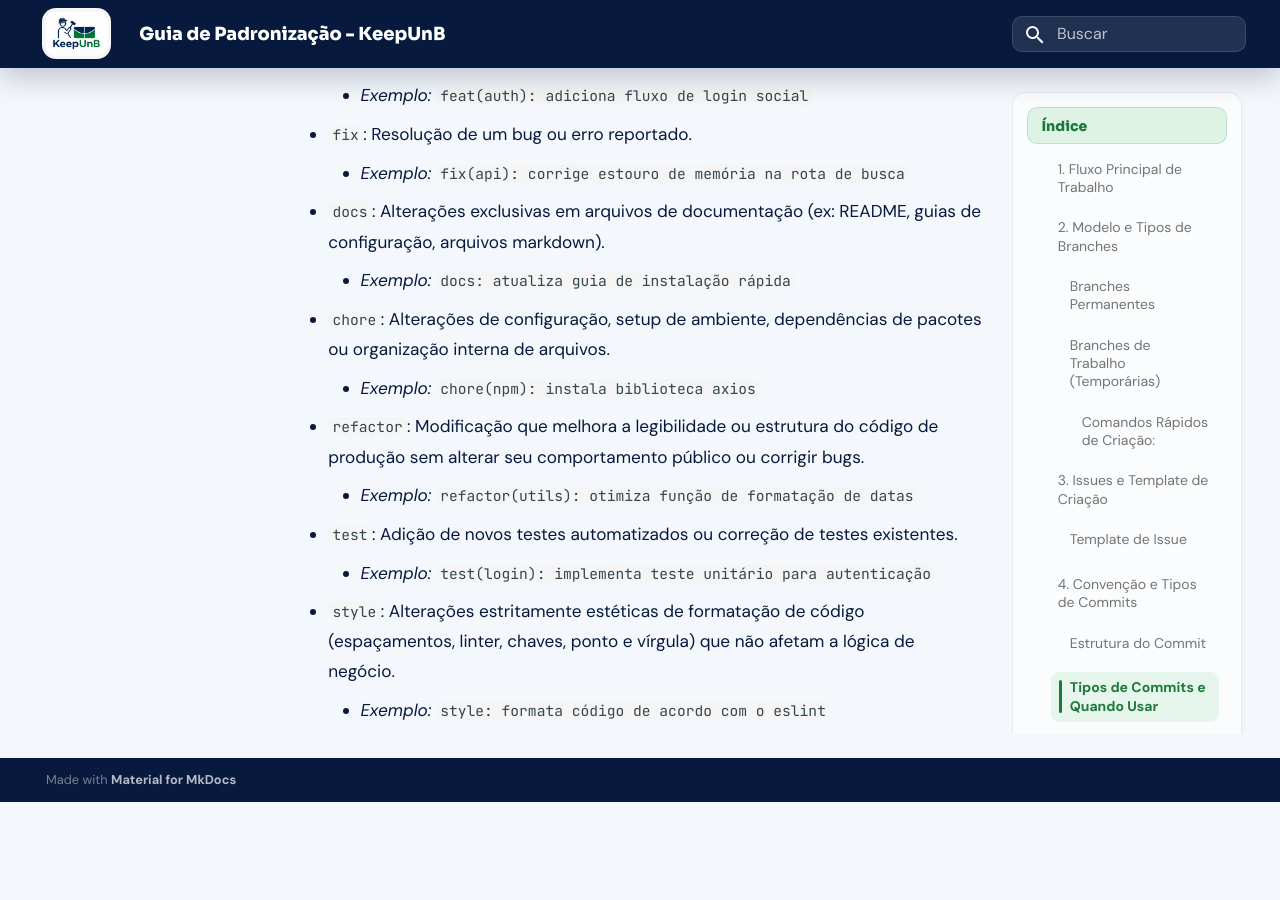
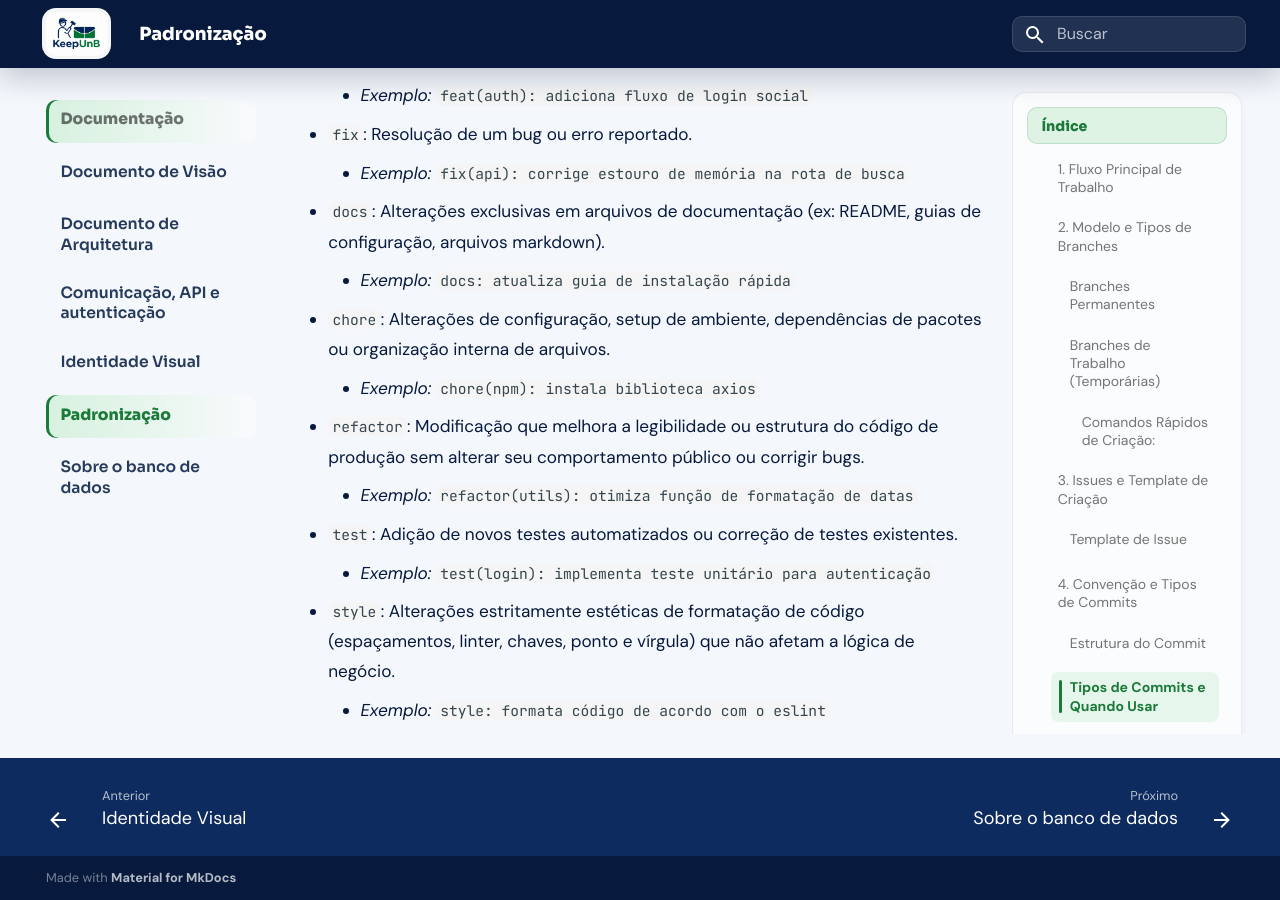
Before and after one commit to FGA0138-MDS-Ajax/2026.1-T03-Parnas, an MkDocs documentation site: the page built from docs/Padronizacao/Politica_branches_commits.md, in a window 1280 px wide and 900 px high, scrolled down 3379 px. Built offline with MkDocs 1.6.1 and Material for MkDocs 9.7.7, drawn with Linux system fonts in a browser that asks for light colours; before the commit the page ends 4181 px from its top, so only the background shows below that; some of the changed lines change nothing that is shown.

Commit message:
docs: documenta funcionamento da API e autenticação do projeto.

````diff
--- /dev/null
+++ b/docs/comunicacao/api-e-autenticacao.md
@@ -0,0 +1,174 @@
+# Comunicação, API e autenticação
+
+Este documento registra como as partes do KeepUnB se comunicam no ambiente local, quais URLs são usadas durante o desenvolvimento, quais rotas principais compõem a API e como funciona o fluxo de autenticação com JWT.
+
+## Protocolos de comunicação
+
+O KeepUnB é organizado como uma aplicação web com três camadas principais:
+
+| Camada | Tecnologia | Comunicação |
+| --- | --- | --- |
+| Frontend | Next.js / React | Envia requisições HTTP para a API |
+| Backend | FastAPI / Python | Expõe endpoints REST e responde em JSON |
+| Banco de dados | PostgreSQL | Acessado somente pelo backend via SQLAlchemy |
+
+O frontend não acessa o banco de dados diretamente. Toda ação do usuário passa pela API do backend, que valida dados, aplica regras de negócio, consulta ou altera o PostgreSQL e devolve uma resposta para a interface.
+
+As comunicações principais são:
+
+| Origem | Destino | Protocolo/formato | Uso |
+| --- | --- | --- | --- |
+| Navegador | Frontend | HTTP local | Acesso à aplicação web |
+| Frontend | Backend | HTTP + REST + JSON | Login, cadastro, chamados, técnicos e usuário atual |
+| Frontend | Backend | HTTP + multipart/form-data | Criação de chamado com foto |
+| Backend | Banco PostgreSQL | Conexão PostgreSQL via `asyncpg`/SQLAlchemy | Persistência dos dados |
+| Backend | Arquivos estáticos | HTTP | Servir uploads em `/uploads` |
+
+Em ambiente local, as URLs usam `http`. A documentação de arquitetura descreve o uso de HTTPS para o cenário de produção ou implantação segura.
+
+## URLs locais
+
+As URLs locais são definidas principalmente pelo `docker-compose.yml` e pelos arquivos `.env.example`.
+
+| Serviço | URL local | Observação |
+| --- | --- | --- |
+| Frontend | `http://localhost:3000` | Interface Next.js usada pelos perfis do sistema |
+| Backend | `http://localhost:8000` | Aplicação FastAPI |
+| Base da API | `http://localhost:8000/api/v1` | Valor padrão de `NEXT_PUBLIC_API_URL` |
+| Swagger UI | `http://localhost:8000/docs` | Documentação interativa da API |
+| ReDoc | `http://localhost:8000/redoc` | Documentação alternativa da API |
+| Health check | `http://localhost:8000/api/v1/health` | Verifica se o backend está respondendo |
+| Uploads | `http://localhost:8000/uploads/...` | Arquivos servidos pelo backend |
+| PostgreSQL dev | `localhost:5432` | Banco principal do ambiente local |
+| PostgreSQL teste | `localhost:5433` | Banco isolado para testes |
+
+No frontend, quando `NEXT_PUBLIC_API_URL` não está definido, o cliente usa:
+
+```text
+http://localhost:8000/api/v1
+```
+
+No backend, a conexão local via Docker usa o host interno `db`:
+
+```text
+postgresql+asyncpg://keepunb:changeme@db:5432/keepunb_dev
+```
+
+## Rotas principais da API
+
+A API segue o prefixo `/api/v1` para os recursos principais.
+
+### Autenticação
+
+| Método | Rota | Acesso | Função |
+| --- | --- | --- | --- |
+| `POST` | `/api/v1/auth/login` | Público | Recebe `email` e `senha`, valida credenciais e retorna um token JWT |
+| `POST` | `/api/v1/auth/register` | Público | Cadastra solicitantes e técnicos, conforme regras de validação |
+
+### Usuários
+
+| Método | Rota | Acesso | Função |
+| --- | --- | --- | --- |
+| `GET` | `/api/v1/users/me` | Usuário autenticado | Retorna os dados do usuário identificado pelo token |
+
+### Chamados
+
+| Método | Rota | Acesso | Função |
+| --- | --- | --- | --- |
+| `POST` | `/api/v1/tickets` | Solicitante | Cria um chamado; aceita JSON e também `multipart/form-data` com foto |
+| `GET` | `/api/v1/tickets/me` | Solicitante | Lista os chamados do solicitante logado |
+| `GET` | `/api/v1/tickets/open/others` | Solicitante | Lista chamados abertos por outros solicitantes |
+| `GET` | `/api/v1/tickets/open` | Gerente | Lista chamados abertos |
+| `GET` | `/api/v1/tickets/in-progress` | Gerente | Lista chamados em andamento |
+| `GET` | `/api/v1/tickets` | Gerente | Lista todos os chamados |
+| `GET` | `/api/v1/tickets/public` | Usuário autenticado | Lista chamados em formato público |
+| `GET` | `/api/v1/tickets/assigned-to-me` | Técnico | Lista chamados atribuídos ao técnico logado |
+| `GET` | `/api/v1/tickets/{ticket_id}` | Solicitante, técnico ou gerente | Retorna detalhes do chamado e histórico |
+| `PATCH` | `/api/v1/tickets/{ticket_id}/assign` | Gerente | Atribui um técnico ao chamado |
+| `PATCH` | `/api/v1/tickets/{ticket_id}/status` | Técnico | Atualiza o status de um chamado atribuído |
+
+### Técnicos
+
+| Método | Rota | Acesso | Função |
+| --- | --- | --- | --- |
+| `GET` | `/api/v1/technicians/available` | Gerente | Lista técnicos disponíveis |
+| `GET` | `/api/v1/technicians/pending` | Gerente ou administrador | Lista técnicos com cadastro pendente |
+| `PATCH` | `/api/v1/technicians/{id}/approve` | Gerente ou administrador | Aprova o cadastro de um técnico |
+| `PATCH` | `/api/v1/technicians/{id}/reject` | Gerente ou administrador | Reprova o cadastro de um técnico |
+
+### Comentários
+
+| Método | Rota | Acesso | Função |
+| --- | --- | --- | --- |
+| `POST` | `/api/v1/comments?ticket_id={id}` | Solicitante | Cria comentário em um chamado |
+| `GET` | `/api/v1/comments/me` | Solicitante | Lista comentários do usuário logado |
+| `GET` | `/api/v1/comments/user?target_user_id={matricula}` | Solicitante | Lista comentários de um usuário específico |
+| `GET` | `/api/v1/comments/ticket?ticket_id={id}` | Solicitante | Lista comentários de um chamado |
+| `PATCH` | `/api/v1/comments/{comment_id}/ocultar` | Administrador ou gerente | Oculta um comentário |
+| `PATCH` | `/api/v1/comments/{comment_id}/revelar` | Administrador ou gerente | Revela um comentário oculto |
+
+### Rotas consumidas pelo frontend que exigem atenção
+
+O serviço de gerente no frontend também chama:
+
+```text
+GET /api/v1/manager/dashboard-stats
+```
+
+Na estrutura de backend analisada, não há um roteador `/api/v1/manager` correspondente. Essa rota deve ser confirmada antes de ser tratada como contrato estável da API.
+
+## Fluxo de autenticação com JWT
+
+O login do KeepUnB usa JWT com esquema Bearer.
+
+1. O usuário informa `email` e `senha` na tela de login.
+2. O frontend envia `POST /api/v1/auth/login` para a API.
+3. O backend busca o usuário pelo e-mail.
+4. A senha enviada é comparada com o hash salvo usando `passlib` e `bcrypt`.
+5. Se as credenciais forem válidas e a conta estiver apta a entrar, o backend cria um JWT.
+6. O JWT contém a matrícula do usuário no campo `sub` e uma data de expiração no campo `exp`.
+7. O backend retorna:
+
+```json
+{
+  "access_token": "token.jwt.assinado",
+  "token_type": "bearer"
+}
+```
+
+8. O frontend salva o token em `localStorage` com a chave `keepunb_token`.
+9. Em seguida, o frontend chama `GET /api/v1/users/me` para buscar os dados do usuário autenticado.
+10. O frontend salva informações auxiliares em `localStorage`, como perfil, e-mail, matrícula e nome.
+11. As próximas requisições protegidas enviam o cabeçalho:
+
+```http
+Authorization: Bearer token.jwt.assinado
+```
+
+12. O backend decodifica o token com a `SECRET_KEY`, lê o `sub`, busca o usuário pela matrícula e valida se a conta está ativa.
+13. Para rotas restritas por perfil, o backend aplica `require_role`, permitindo apenas os papéis autorizados para aquela operação.
+
+## Papéis e autorização
+
+O sistema trabalha com os seguintes papéis:
+
+| Papel | Uso principal |
+| --- | --- |
+| `SOLICITANTE` | Cria chamados, acompanha seus chamados e consulta chamados públicos |
+| `TECNICO` | Visualiza chamados atribuídos e atualiza status |
+| `GERENTE` | Consulta filas, atribui técnicos e gerencia aprovações |
+| `ADMIN` | Atua em operações administrativas, incluindo aprovação/reprovação de técnicos |
+
+Quando uma rota exige autenticação e o token não é enviado, é inválido ou expirou, a API retorna `401 Unauthorized`. Quando o token é válido, mas o perfil não tem permissão para a operação, a API retorna `403 Forbidden`.
+
+## Observações de operação local
+
+Para o login funcionar em ambiente local, o banco precisa ter as tabelas e os usuários esperados. O fluxo usual é:
+
+```bash
+docker compose up --build
+docker compose exec backend alembic upgrade head
+docker compose exec backend python scripts/seed_test_users.py
+```
+
+Depois disso, os usuários de teste podem ser usados conforme a seed do projeto.
--- a/mkdocs.yml
+++ b/mkdocs.yml
@@ -38,7 +38,9 @@
   - Documentação:
       - Documento de Visão: "visao/visao.md"
       - Documento de Arquitetura: "arq/arq.md"
+      - Comunicação, API e autenticação: "comunicacao/api-e-autenticacao.md"
       - Identidade Visual: "identidade_visual/identidade_visual.md"
+      - Padronização: "Padronizacao/Politica_branches_commits.md"
       - Sobre o banco de dados: "banco-de-dados/diagrama-relacionamento-inicial.md"
 
 
````
